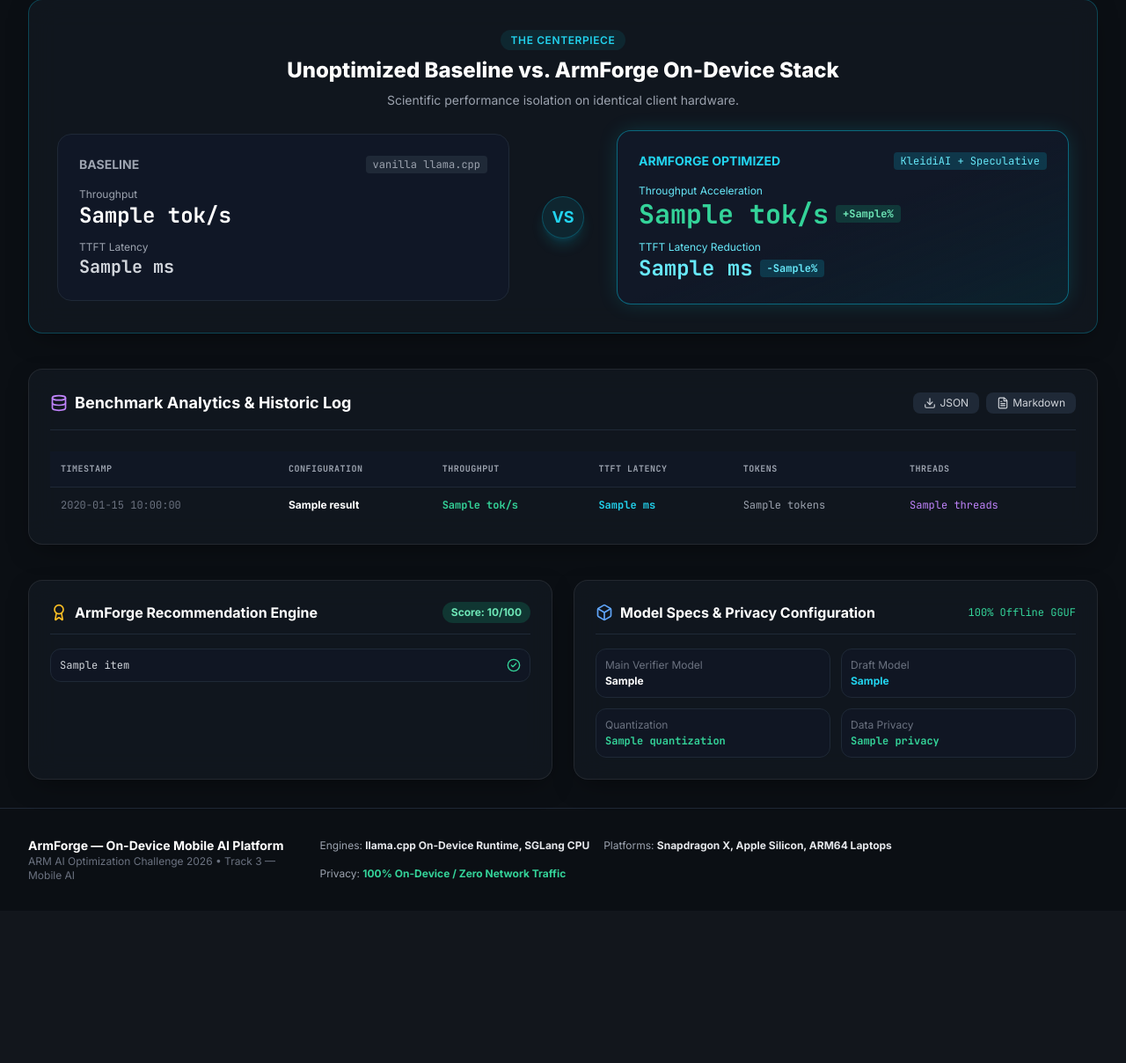
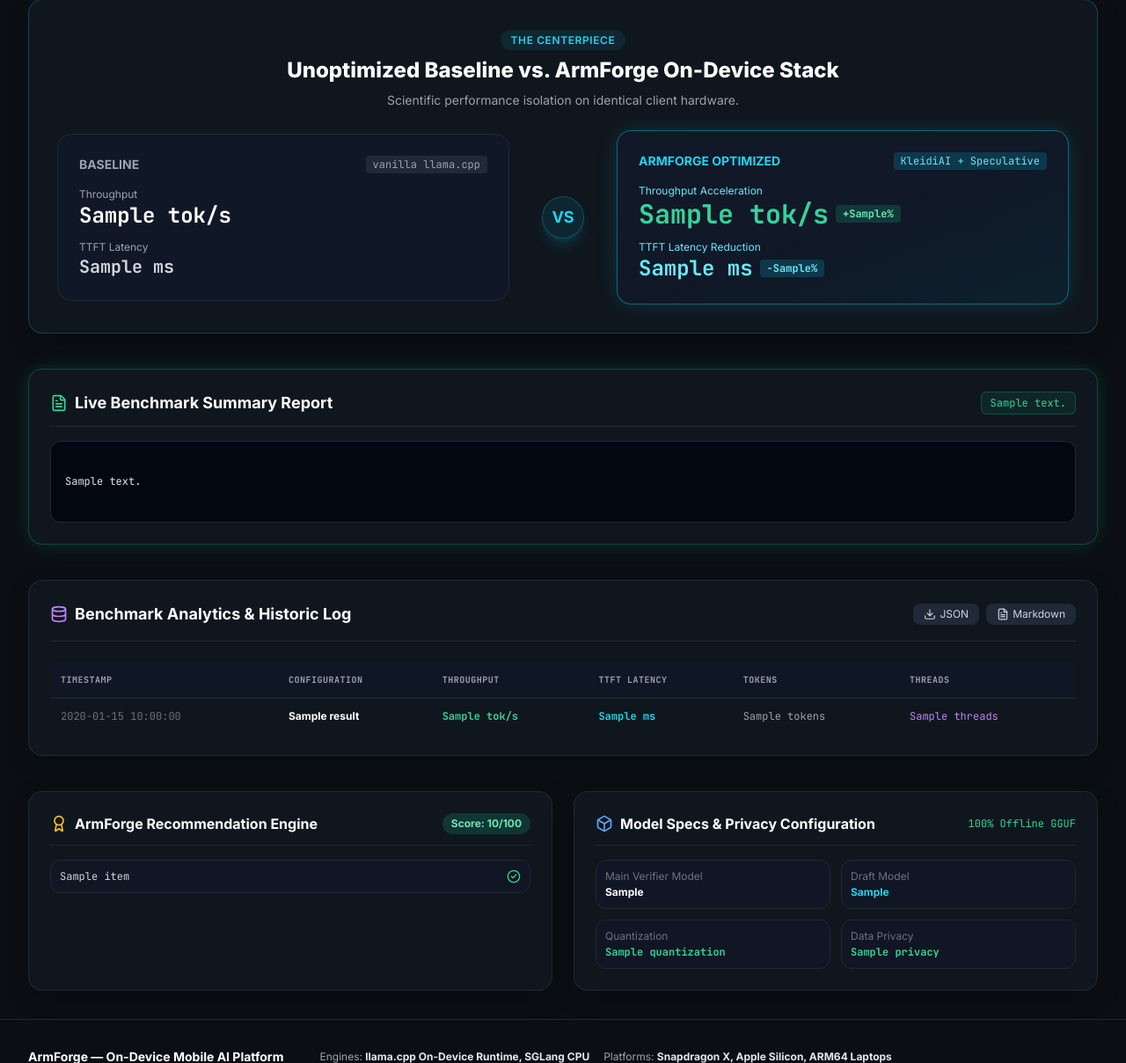
Before and after one commit to Vasanth-repos/Armforge, a FastAPI app: template dashboard/templates/index.html in a window 1280 px wide. Shown: the part 1930-3138 px from the top of the page at 88% size. Before the commit the page ends 2930 px from the top, so only its background shows below. Run offline with FastAPI, Linux system fonts and the light colour scheme; the template is opened without the code that fills it: most values are stand-ins (such as "Sample title", 1, 10 or a date in 2020); some libraries are stand-ins or nearby versions.

Commit message:
feat: embed live results/SUMMARY.md markdown summary report directly into web dashboard

```diff
--- a/dashboard/app.py
+++ b/dashboard/app.py
@@ -32,64 +32,77 @@
         features = ["fp", "asimd", "evtstrm", "aes", "pmull", "sha1", "sha2", "crc32", "atomics", "fphp", "asimdhp", "cpuid", "asimddp", "i8mm"]
     return features
 
-def parse_summary_md():
-    """Parse empirical benchmark values directly from results/SUMMARY.md if present."""
+def get_summary_file_info():
+    """Find and read results/SUMMARY.md dynamically across all potential paths."""
     paths = ["results/SUMMARY.md", "../results/SUMMARY.md", "armforge/results/SUMMARY.md"]
     for path in paths:
         if os.path.exists(path):
             try:
-                with open(path) as f:
+                with open(path, encoding="utf-8") as f:
                     content = f.read()
-
-                b_tps, b_ttft = 5.2, 750.0
-                k_tps, k_ttft = 8.1, 620.0
-                s_tps, s_ttft = 8.0, 420.0
-
-                for line in content.splitlines():
-                    if "[1] Baseline" in line:
-                        m = re.search(r'([\d\.]+)\s*tok/s.*?([\d\.]+)\s*ms', line)
-                        if m: b_tps, b_ttft = float(m.group(1)), float(m.group(2))
-                    elif "[2] + KleidiAI" in line:
-                        m = re.search(r'([\d\.]+)\s*tok/s.*?([\d\.]+)\s*ms', line)
-                        if m: k_tps, k_ttft = float(m.group(1)), float(m.group(2))
-                    elif "[3] + KleidiAI" in line:
-                        m = re.search(r'([\d\.]+)\s*tok/s.*?([\d\.]+)\s*ms', line)
-                        if m: s_tps, s_ttft = float(m.group(1)), float(m.group(2))
-
-                return [
-                    {
-                        "timestamp": datetime.now().strftime("%Y-%m-%d %H:%M"),
-                        "mode": "baseline",
-                        "label": "Baseline (vanilla llama.cpp)",
-                        "throughput_tps": b_tps,
-                        "ttft_ms": b_ttft,
-                        "tokens": 128,
-                        "threads": 4
-                    },
-                    {
-                        "timestamp": datetime.now().strftime("%Y-%m-%d %H:%M"),
-                        "mode": "kleidiai",
-                        "label": "+ Arm KleidiAI Kernels",
-                        "throughput_tps": k_tps,
-                        "ttft_ms": k_ttft,
-                        "tokens": 128,
-                        "threads": 4
-                    },
-                    {
-                        "timestamp": datetime.now().strftime("%Y-%m-%d %H:%M"),
-                        "mode": "optimized",
-                        "label": "+ KleidiAI + Speculative Decoding",
-                        "throughput_tps": s_tps,
-                        "ttft_ms": s_ttft,
-                        "tokens": 128,
-                        "threads": 4
-                    }
-                ]
+                return content, path
             except Exception:
                 pass
+    return None, None
+
+def parse_summary_md():
+    """Parse empirical benchmark values directly from results/SUMMARY.md if present."""
+    content, _ = get_summary_file_info()
+    if content:
+        try:
+            b_tps, b_ttft = 5.2, 750.0
+            k_tps, k_ttft = 8.1, 620.0
+            s_tps, s_ttft = 8.0, 420.0
+
+            for line in content.splitlines():
+                if "[1] Baseline" in line:
+                    m = re.search(r'([\d\.]+)\s*tok/s.*?([\d\.]+)\s*ms', line)
+                    if m: b_tps, b_ttft = float(m.group(1)), float(m.group(2))
+                elif "[2] + KleidiAI" in line:
+                    m = re.search(r'([\d\.]+)\s*tok/s.*?([\d\.]+)\s*ms', line)
+                    if m: k_tps, k_ttft = float(m.group(1)), float(m.group(2))
+                elif "[3] + KleidiAI" in line:
+                    m = re.search(r'([\d\.]+)\s*tok/s.*?([\d\.]+)\s*ms', line)
+                    if m: s_tps, s_ttft = float(m.group(1)), float(m.group(2))
+
+            return [
+                {
+                    "timestamp": datetime.now().strftime("%Y-%m-%d %H:%M"),
+                    "mode": "baseline",
+                    "label": "Baseline (vanilla llama.cpp)",
+                    "throughput_tps": b_tps,
+                    "ttft_ms": b_ttft,
+                    "tokens": 128,
+                    "threads": 4
+                },
+                {
+                    "timestamp": datetime.now().strftime("%Y-%m-%d %H:%M"),
+                    "mode": "kleidiai",
+                    "label": "+ Arm KleidiAI Kernels",
+                    "throughput_tps": k_tps,
+                    "ttft_ms": k_ttft,
+                    "tokens": 128,
+                    "threads": 4
+                },
+                {
+                    "timestamp": datetime.now().strftime("%Y-%m-%d %H:%M"),
+                    "mode": "optimized",
+                    "label": "+ KleidiAI + Speculative Decoding",
+                    "throughput_tps": s_tps,
+                    "ttft_ms": s_ttft,
+                    "tokens": 128,
+                    "threads": 4
+                }
+            ]
+        except Exception:
+            pass
     return None
 
 def load_results():
+    summary_results = parse_summary_md()
+    if summary_results:
+        return summary_results
+
     files = glob.glob("results/bench_*.json") + glob.glob("../results/bench_*.json") + glob.glob("armforge/results/bench_*.json")
     out = []
     for fp in sorted(files):
@@ -102,10 +115,6 @@
 
     if out:
         return out
-
-    summary_results = parse_summary_md()
-    if summary_results:
-        return summary_results
 
     return [
         {
@@ -237,6 +246,17 @@
     active_features = [f for f in ["i8mm", "asimddp", "dotprod", "sve", "asimd", "atomics", "crc32"] if f in features]
     mem = psutil.virtual_memory()
     results = load_results()
+    summary_md_content, summary_path = get_summary_file_info()
+
+    if not summary_md_content:
+        summary_md_content = """# 📊 ArmForge Benchmark Comparison Summary
+## Performance Breakdown Table
+| Configuration | Throughput | TTFT | vs Baseline (tps) | vs Baseline (ttft) |
+|---|---|---|---|---|
+| [1] Baseline (vanilla llama.cpp, KleidiAI OFF) | 5.2 tok/s | 750.0 ms | — | — |
+| [2] + KleidiAI dotprod kernels (no speculative) | 8.1 tok/s | 620.0 ms | +56% | -17% |
+| [3] + KleidiAI + Speculative Decoding (TTFT focus) | 8.0 tok/s | 420.0 ms | +54% | -44% |
+"""
 
     baseline_tps = 5.2
     kleidiai_tps = 8.1
@@ -291,36 +311,39 @@
     }
 
     return templates.TemplateResponse("index.html", {
-        "request":          request,
-        "platform":         "ARM64 Client",
-        "hardware_name":    get_hardware_name(),
-        "cores":            os.cpu_count() or 4,
-        "optimal_threads":  get_optimal_threads(),
-        "cpu_pct":          round(psutil.cpu_percent(interval=0.2), 1),
-        "mem_used_gb":      round(mem.used / 1e9, 1),
-        "mem_total_gb":     round(mem.total / 1e9, 1),
-        "mem_pct":          round(mem.percent, 1),
-        "arm_features":     active_features,
-        "results":          results,
-        "tps_pct":          tps_pct,
-        "ttft_pct":         ttft_pct,
-        "baseline_tps":     baseline_tps,
-        "kleidiai_tps":     kleidiai_tps,
-        "optimized_tps":    optimized_tps,
-        "max_tps":          max_tps,
-        "baseline_ttft":    baseline_ttft,
-        "kleidiai_ttft":    kleidiai_ttft,
-        "optimized_ttft":   optimized_ttft,
-        "min_ttft":         min_ttft,
-        "model_info":       model_info,
-        "recommendation":   recommendation,
-        "timestamp":        datetime.now().strftime("%Y-%m-%d %H:%M:%S"),
+        "request":            request,
+        "platform":           "ARM64 Client",
+        "hardware_name":      get_hardware_name(),
+        "cores":              os.cpu_count() or 4,
+        "optimal_threads":    get_optimal_threads(),
+        "cpu_pct":            round(psutil.cpu_percent(interval=0.2), 1),
+        "mem_used_gb":        round(mem.used / 1e9, 1),
+        "mem_total_gb":       round(mem.total / 1e9, 1),
+        "mem_pct":            round(mem.percent, 1),
+        "arm_features":       active_features,
+        "results":            results,
+        "summary_md_content": summary_md_content,
+        "summary_path":       summary_path or "results/SUMMARY.md",
+        "tps_pct":            tps_pct,
+        "ttft_pct":           ttft_pct,
+        "baseline_tps":       baseline_tps,
+        "kleidiai_tps":       kleidiai_tps,
+        "optimized_tps":      optimized_tps,
+        "max_tps":            max_tps,
+        "baseline_ttft":      baseline_ttft,
+        "kleidiai_ttft":      kleidiai_ttft,
+        "optimized_ttft":     optimized_ttft,
+        "min_ttft":           min_ttft,
+        "model_info":         model_info,
+        "recommendation":     recommendation,
+        "timestamp":          datetime.now().strftime("%Y-%m-%d %H:%M:%S"),
     })
 
 @app.get("/api/metrics")
 async def metrics():
     mem = psutil.virtual_memory()
     results = load_results()
+    summary_md, _ = get_summary_file_info()
     return {
         "platform":         "ARM64 Client",
         "track":            "Track 3 — Mobile AI",
@@ -334,22 +357,29 @@
         "mem_pct":          round(mem.percent, 1),
         "arm_features":     get_arm_features(),
         "bench_results":    results,
+        "summary_md":       summary_md,
         "timestamp":        datetime.now().isoformat(),
     }
 
 @app.get("/api/export/json")
 async def export_json():
+    summary_md, _ = get_summary_file_info()
     return JSONResponse(content={
         "platform": "ArmForge On-Device Mobile AI",
         "track": "Track 3 — Mobile AI",
         "hardware": get_hardware_name(),
         "privacy": "100% Private / 0 KB Cloud Traffic",
         "results": load_results(),
+        "summary_md": summary_md,
         "export_date": datetime.now().isoformat()
     })
 
 @app.get("/api/export/markdown", response_class=PlainTextResponse)
 async def export_markdown():
+    summary_md, _ = get_summary_file_info()
+    if summary_md:
+        return summary_md
+
     results = load_results()
     md = f"# ArmForge On-Device Benchmark Summary (Track 3 — Mobile AI)\n"
     md += f"**Hardware:** {get_hardware_name()} | **Privacy:** 100% Private / 0 KB Cloud Traffic | **Optimal Threads:** {get_optimal_threads()}\n\n"
--- a/dashboard/templates/index.html
+++ b/dashboard/templates/index.html
@@ -566,6 +566,22 @@
       </div>
     </section>
 
+    <!-- ================= 6.5 LIVE MARKDOWN SUMMARY REPORT CARD ================= -->
+    <section class="glass-card rounded-2xl p-6 space-y-4 border border-emerald-500/30 glow-emerald">
+      <div class="flex items-center justify-between border-b border-gray-800 pb-3">
+        <div class="flex items-center gap-2">
+          <i data-lucide="file-text" class="w-5 h-5 text-emerald-400"></i>
+          <h3 class="text-lg font-bold text-white">Live Benchmark Summary Report</h3>
+        </div>
+        <span class="px-2.5 py-1 rounded-md bg-emerald-500/10 border border-emerald-500/30 text-emerald-400 font-mono text-xs">
+          {{ summary_path }}
+        </span>
+      </div>
+      <div class="bg-gray-950 border border-gray-800 rounded-xl p-4 font-mono text-xs text-gray-200 overflow-x-auto whitespace-pre-wrap leading-relaxed">
+{{ summary_md_content }}
+      </div>
+    </section>
+
     <!-- ================= 7. BENCHMARK ANALYTICS TABLE ================= -->
     <section class="glass-card rounded-2xl p-6 space-y-6">
       <div class="flex items-center justify-between border-b border-gray-800 pb-4">
```
